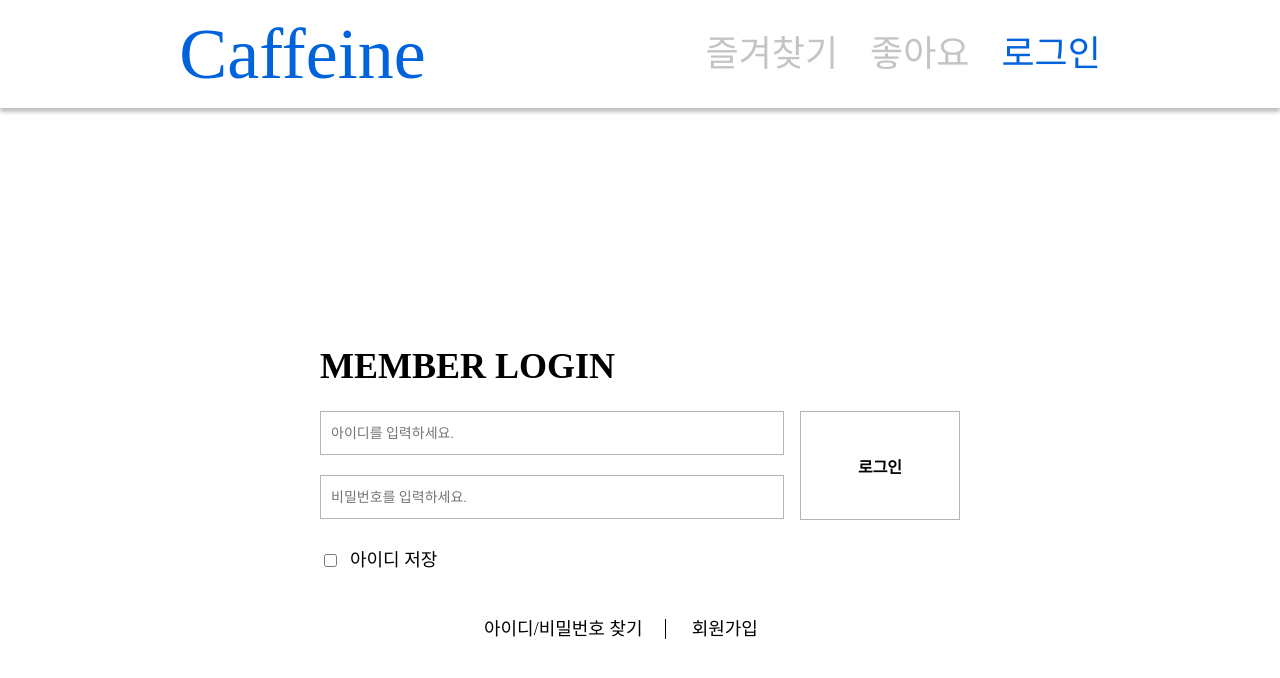
After one commit to dltmdrbtjd/Caffeine, a Flask app: page /login in a window 1280 px wide. The commit adds this page. Shown: the top 678 px of the page. Run offline with Flask 2, Linux system fonts and the light colour scheme.

Commit message:
login 페이지 추가

```diff
--- a/app.py
+++ b/app.py
@@ -26,6 +26,9 @@ def like():
 def info():
     return render_template('info.html')
 
+@app.route('/login')
+def login():
+    return render_template('login.html')
 # 현재주소 불러오기
 @app.route('/address', methods=['GET'])
 def address():
--- a/static/css/favorite.css
+++ b/static/css/favorite.css
@@ -35,8 +35,9 @@ header {
     text-decoration: none;
 }
 
+#header > ul > li:nth-child(2),
 #header > ul > li:last-child {
-    margin-left: 3rem;
+    margin-left: 2rem;
 }
 
 #header > ul > li:first-child a {
--- a/static/css/like.css
+++ b/static/css/like.css
@@ -35,11 +35,12 @@ header {
     text-decoration: none;
 }
 
+#header > ul > li:nth-child(2),
 #header > ul > li:last-child {
-    margin-left: 3rem;
+    margin-left: 2rem;
 }
 
-#header > ul > li:last-child a {
+#header > ul > li:nth-child(2) a {
     color: #0063DC;
 }
 
--- /dev/null
+++ b/static/css/login.css
@@ -0,0 +1,145 @@
+* {
+    font-family: 'Roboto', sans-serif;
+}
+
+/* header */
+
+header {
+    box-shadow: 0 4px 4px rgba(0,0,0,0.25);
+}
+
+#header {
+    width: 72%;
+    margin: 0 auto;
+    display: flex;
+    justify-content: space-between;
+    align-items: center;
+}
+
+#header > a {
+    font-size: 4.5rem;
+    font-weight: 400;
+    text-decoration: none;
+    color: #0063DC;
+    padding: 1.125rem 0;
+}
+
+#header > ul {
+    display: flex;
+}
+
+#header > ul li a{
+    font-size: 2.25rem;
+    font-weight: 400;
+    color: #c4c4c4;
+    text-decoration: none;
+}
+
+#header > ul > li:nth-child(2),
+#header > ul > li:last-child {
+    margin-left: 2rem;
+}
+
+#header > ul > li:last-child a {
+    color: #0063DC;
+}
+
+/* member_login */
+
+#member_login {
+    height: 100%;
+    display: flex;
+    justify-content: center;
+    align-items: center;
+    margin-top: 15em;
+}
+
+#member_login > div:first-child > h2:first-child {
+    font-weight: 800;
+    font-size: 2.25rem;
+    margin-bottom: 0.75em;
+}
+
+#member_login input {
+    border: 1px solid #B4B4B4;
+}
+
+#login {
+    display: flex;
+}
+
+#login > div {
+    width: 25em;
+}
+
+#login > div > input {
+    width: 28.125rem;
+    height: 2.5rem;
+    padding-left: 0.625rem;
+    font-weight: 400;
+    font-size: 0.875rem;
+}
+
+#login > div > input:first-child {
+    margin-bottom: 1.25rem;
+}
+
+#login > input {
+    width: 10rem;
+    height: 6.813rem;
+    margin-left: 5rem;
+    cursor: pointer;
+    background-color: #fff;
+    font-weight: 700;
+    font-size: 1rem;
+}
+
+/* 아이디를 제대로 입력하지 않을시 나오는 텍스트
+#login > p {
+    margin-top: 10px;
+    color: #ff0000;
+    font-weight: 400;
+    font-size: 14px;
+} */
+
+#member_login > div:first-child > div:nth-child(3) {
+    display: flex;
+    align-items: center;
+    width: 12.5em;
+    height: 1.25em;
+    margin-top: 1.875em;
+}
+
+#member_login > div:first-child > div:nth-child(3) > p {
+    font-weight: 400;
+    font-size: 1.125rem;
+    margin-left: 0.625rem;
+}
+
+#member_login > div:nth-child(3) > input {
+    width: 1.5em;
+    height: 1.5em;
+}
+
+#member_login > div:first-child > div:nth-child(4) {
+    margin:0 auto;
+    margin-top: 3.125em;
+    width: 19.5em;
+    height: 1.25em;
+}
+
+#member_login > div:first-child > div:nth-child(4) > a {
+    text-decoration: none;
+    font-weight: 400;
+    font-size: 1.125rem;
+    color:#000;
+}
+
+#member_login > div:first-child > div:nth-child(4) > a:first-child {
+    padding-right: 1.25em;
+    border-right: 1px solid #000;
+}
+
+#member_login > div:first-child > div:nth-child(4) > a:last-child {
+    margin-left: 1.2em;
+}
--- a/templates/favorite.html
+++ b/templates/favorite.html
@@ -17,6 +17,7 @@
             <ul>
                 <li><a href="/favorite">즐겨찾기</a></li>
                 <li><a href="/like">좋아요</a></li>
+                <li><a href="/login">로그인</a></li>
             </ul>
         </div>
     </header>
--- a/templates/like.html
+++ b/templates/like.html
@@ -17,6 +17,7 @@
             <ul>
                 <li><a href="/favorite">즐겨찾기</a></li>
                 <li><a href="/like">좋아요</a></li>
+                <li><a href="/login">로그인</a></a></li>
             </ul>
         </div>
     </header>
--- /dev/null
+++ b/templates/login.html
@@ -0,0 +1,48 @@
+<!DOCTYPE html>
+<html lang="en">
+<head>
+    <meta charset="UTF-8">
+    <meta http-equiv="X-UA-Compatible" content="IE=edge">
+    <meta name="viewport" content="width=device-width, initial-scale=1.0">
+    <title>카페정보</title>
+    <link rel="stylesheet" href="https://cdn.jsdelivr.net/npm/reset-css@5.0.1/reset.min.css">
+    <link rel="preconnect" href="https://fonts.gstatic.com">
+    <link href="https://fonts.googleapis.com/css2?family=Roboto:wght@100;300;400;500;700;900&display=swap" rel="stylesheet">
+    <link rel="stylesheet" href="../static/css/login.css">
+</head>
+<body>
+    <header>
+        <div id="header">
+            <a href="/">Caffeine</a>
+            <ul>
+                <li><a href="/favorite">즐겨찾기</a></li>
+                <li><a href="/like">좋아요</a></li>
+                <li><a href="/login">로그인</a></li>
+            </ul>
+        </div>
+    </header>
+    <form>
+        <div id="member_login">
+            <div>
+                <h2>MEMBER LOGIN</h2>
+                <div id="login">
+                    <div>
+                        <input type="text" name="userId" placeholder="아이디를 입력하세요.">
+                        <input type="password" name="pw" placeholder="비밀번호를 입력하세요.">
+                    </div>
+                    <input type="submit" value="로그인">
+                    <!-- <p>올바른 아이디를 입력해주세요.</p> -->
+                </div>
+                <div>
+                    <input type="checkbox">
+                    <p>아이디 저장</p>
+                </div>
+                <div>
+                    <a href="find_id_pw.html">아이디/비밀번호 찾기</a>
+                    <a href="Sign_Up.html">회원가입</a>
+                </div>
+            </div>
+        </div>
+    </form>
+</body>
+</html>
```
